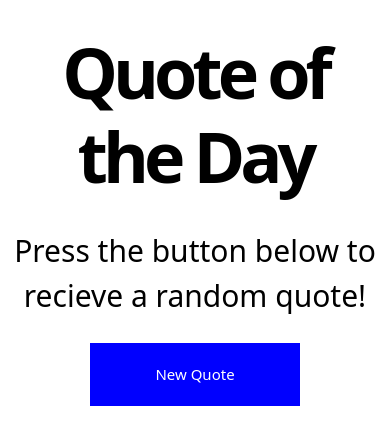
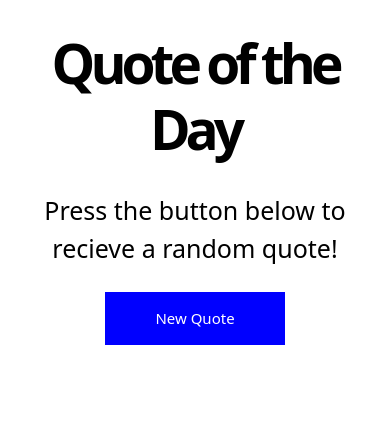
Before and after one commit to WebDeveloperMahmoud/Quotes, a plain HTML site: page index.html in a window 390 px wide. Drawn offline with Linux system fonts and the light colour scheme.

Commit message:
update responsive

```diff
--- a/css/style.css
+++ b/css/style.css
@@ -23,3 +23,21 @@ button {
 button:hover {
     background-color: green;
 }
+.container {
+    height: 100vh !important;
+}
+.quote-body {
+    width: fit-content !important;
+    height: fit-content !important;
+}
+@media (max-width:768px){
+    h1{
+        font-size: 55px;
+    }
+    p{
+        font-size: 25px;
+    }
+    button {
+        padding: 15px 50px;
+    }
+}
--- a/index.html
+++ b/index.html
@@ -8,8 +8,8 @@
     <link rel="stylesheet" href="css/style.css">
 </head>
 <body>
-    <div class="container-fluid">
-        <div class="text-center">
+    <div class="container d-flex justify-content-center">
+        <div class="quote-body text-center">
             <h1>Quote of the Day</h1>
             <p>Press the button below to recieve a random quote!</p>
             <button>New Quote</button>
```
